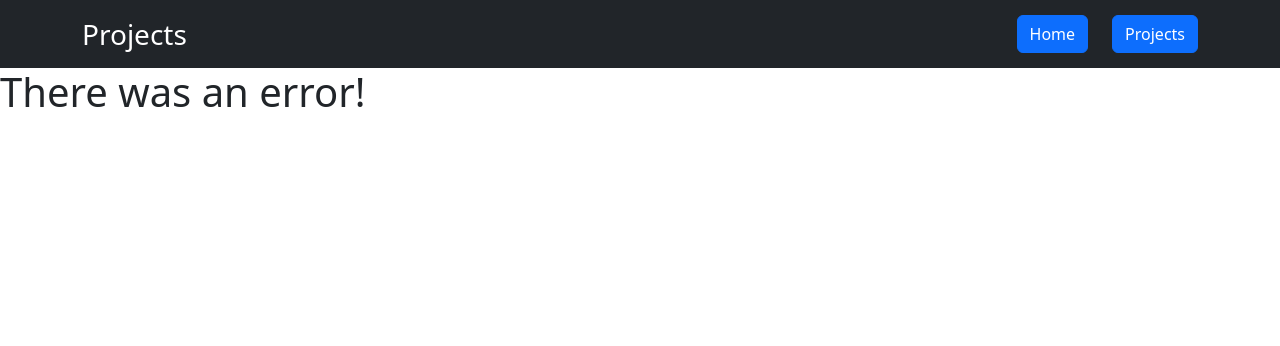
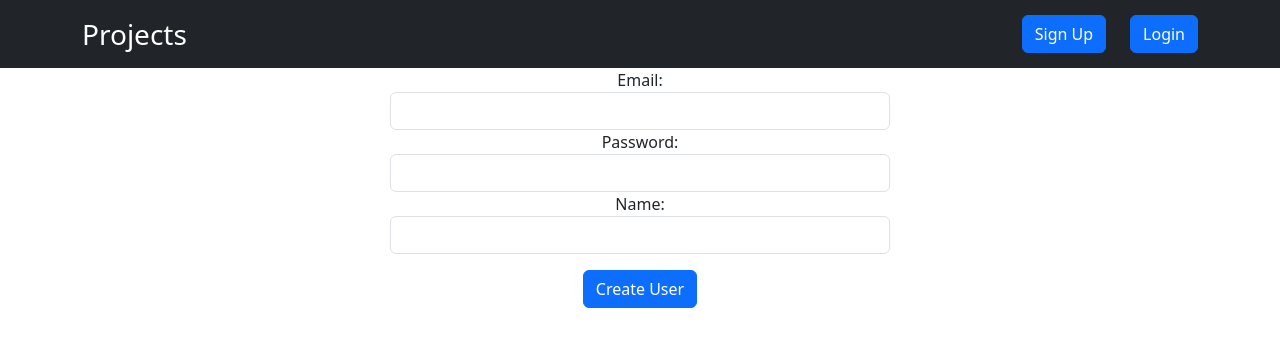
Before and after one commit to KissKrisz215/project-management-client, a React (Create React App) app: page /signup in a window 1280 px wide. Shown: the top 346 px of the page. Built offline with nearby package versions, Linux system fonts and the light colour scheme.

Commit message:
Added AuthContext && Routes for Login & Sign Up

```diff
--- a/src/App.js
+++ b/src/App.js
@@ -10,6 +10,8 @@ import { ProjectDetailsPage } from './pages/ProjectDetailsPage';
 import { ErrorPage } from './pages/ErrorPage';
 import {EditProjectPage} from './pages/EditProjectPage';
 import { TasksDetailsPage } from './pages/TasksDetailsPage';
+import { SignUpPage } from './pages/SignUpPage';
+import {LoginPage} from './pages/LoginPage'
 
 function App() {
 
@@ -23,6 +25,8 @@ function App() {
       <Route path="/projects/:id" element={<ProjectDetailsPage />}></Route>
       <Route path="/projects/edit/:id" element={<EditProjectPage />}></Route>
       <Route path="/tasks/:id" element={<TasksDetailsPage />}></Route>
+      <Route path="/signup" element={<SignUpPage />}></Route>
+      <Route path="/login" element={<LoginPage />}></Route>
       <Route path="*" element={<ErrorPage />}></Route>
     </Routes>
     </div>
--- a/src/components/Navbar.js
+++ b/src/components/Navbar.js
@@ -1,6 +1,11 @@
 import { Link } from "react-router-dom";
+import { useContext } from "react";
+import { AuthContext } from "../context/auth.context";
 
 export function Navbar(){
+
+  const { isLoggedIn, user, logOutUser } = useContext(AuthContext);
+
     return(
       <div className="container-fluid bg-dark">
       <div className="container">
@@ -8,12 +13,23 @@ export function Navbar(){
       <a href="" className="navbar-brand fs-3 fwb-old text-white">Projects</a>
       <div className="collapse navbar-collapse justify-content-end d-flex">
       <div className="navbar-nav gap-4">
-        <Link to="/">
-            <button className="btn btn-primary">Home</button>
-        </Link>
-        <Link to="/projects">
-            <button className="btn btn-primary">Projects</button>
-        </Link>
+      {isLoggedIn && ( <><Link to="/">
+          <button className="btn btn-primary">Home</button>
+      </Link>
+      <Link to="/projects">
+          <button className="btn btn-primary">Projects</button>
+      </Link>
+      <button onClick={logOutUser} className="btn btn-danger">Logout</button>
+      </>
+      )}
+      {!isLoggedIn && <>
+        <Link to="/signup">
+          <button className="btn btn-primary">Sign Up</button>
+      </Link>
+      <Link to="/login">
+          <button className="btn btn-primary">Login</button>
+      </Link>
+      </>}
         </div>
         </div>
       </nav>
--- /dev/null
+++ b/src/context/auth.context.js
@@ -0,0 +1,64 @@
+import React, { useState, useContext, useEffect } from "react";
+import axios from "axios";
+const API_URL = "http://localhost:5005";
+
+const AuthContext = React.createContext();
+
+function AuthProviderWrapper(props){
+    const [isLoggedIn, setIsLoggedIn] = useState(false);
+    const [isLoading, setIsLoading] = useState(true);
+    const [user, setUser] = useState(null);
+
+    const storeToken = (token) => {
+        localStorage.setItem('authToken', token);
+    }
+
+    const authenticateUser = () => {
+        const token = localStorage.getItem("authToken");
+
+        if(token){
+            axios.get(`${API_URL}/auth/verify`, {
+                headers: { Authorization: `Bearer ${token}`}
+            })
+            .then((response) => {
+                const data = response.data;
+                setUser(data);
+                setIsLoading(false);
+                setIsLoggedIn(true);
+            })
+            .catch((error) => {
+                setIsLoggedIn(false);
+                setIsLoading(false);
+                setUser(null);
+            })
+
+        }else{
+            setIsLoading(false);
+            setIsLoggedIn(false);
+            setUser(null);
+        }
+
+    }
+
+    const removeToken = () => {
+        localStorage.removeItem("authToken");
+    }
+
+    const logOutUser = () => {
+        removeToken();
+        authenticateUser();
+    }
+
+    useEffect(() => {
+        authenticateUser();
+    }, [])
+
+    return(
+        <AuthContext.Provider value={{isLoading, isLoggedIn, user, storeToken, authenticateUser,logOutUser}}>
+        {props.children}
+        </AuthContext.Provider>
+    )
+
+}
+
+export { AuthProviderWrapper, AuthContext };
--- a/src/index.js
+++ b/src/index.js
@@ -4,13 +4,16 @@ import './index.css';
 import App from './App';
 import reportWebVitals from './reportWebVitals';
 import { BrowserRouter as Router } from 'react-router-dom';
+import { AuthProviderWrapper } from './context/auth.context';
 import 'bootstrap/dist/css/bootstrap.css';
 
 const root = ReactDOM.createRoot(document.getElementById('root'));
 root.render(
   <React.StrictMode>
   <Router>
+  <AuthProviderWrapper>
     <App />
+    </AuthProviderWrapper>
     </Router>
   </React.StrictMode>
 );
--- /dev/null
+++ b/src/pages/LoginPage.js
@@ -0,0 +1,54 @@
+import axios from "axios";
+import { useState, useContext } from "react";
+import { Link, useNavigate } from "react-router-dom";
+import { AuthContext } from "../context/auth.context";
+
+const API_URL = "http://localhost:5005";
+
+
+export function LoginPage(props){
+
+    const [body, setBody] = useState({email: "", password: ""});
+    const [errorMessage, setErrorMessage] = useState(undefined);
+
+    const {storeToken, authenticateUser} = useContext(AuthContext);
+
+    const navigate = useNavigate();
+
+    const handleInputChange = (e) => {
+        const {name, value} = e.target;
+        setBody((prevBody) => ({...prevBody, [name]: value}));
+    }
+
+    const handleFormSubmit = (e) => {
+        e.preventDefault();
+        axios.post(`${API_URL}/auth/login`, body)
+        .then((response) => {
+            console.log(response.data.authToken)
+            storeToken(response.data.authToken)
+            authenticateUser();
+            navigate("/")
+        })
+        .catch((error) => {
+            const errorDescription = error.response.data.errorMessage;
+            setErrorMessage(errorMessage);
+        })
+    }
+
+    return(
+        <div className="container-fluid">
+        <div className="container d-flex flex-column align-items-center">
+            <form onSubmit={handleFormSubmit} className="w-500 text-center">
+                <label htmlFor="email">Email:</label>
+                <input onChange={handleInputChange} type="email" name="email" id="email" className="form-control" />
+                <label htmlFor="password">Password:</label>
+                <input  onChange={handleInputChange} type="password" name="password" id="password" className="form-control" />
+                <div >
+                <button type="submit" className="btn btn-primary my-3">Login</button>
+                </div>
+            </form>
+            {errorMessage && <p>{errorMessage}</p>}
+        </div>
+    </div>
+    );
+}
--- /dev/null
+++ b/src/pages/SignUpPage.js
@@ -0,0 +1,46 @@
+import axios from "axios";
+import { useState } from "react";
+import {Link, useNavigate} from 'react-router-dom';
+
+const API_URL = "http://localhost:5005";
+
+export function SignUpPage(){
+
+    const [body, setBody] = useState({email: "", password: "", name: ""});
+    const [errorMessage, setErrorMessage] = useState(undefined);
+    const navigate = useNavigate();
+
+    const handleInputChange = (e) => {
+        const {name, value} = e.target;
+        setBody((prevBody) => ({...prevBody, [name] : value}));
+    }
+
+    const handleFormSubmit = (e) => {
+        e.preventDefault();
+        axios.post(`${API_URL}/auth/signup`, body)
+        .then((response) => navigate("/login"))
+        .catch((error) => {
+            const errorDescription = error.response.data.message;
+            setErrorMessage(errorDescription);
+        });
+    }
+
+    return(
+        <div className="container-fluid">
+            <div className="container d-flex flex-column align-items-center">
+                <form onSubmit={handleFormSubmit} className="w-500 text-center">
+                    <label htmlFor="email">Email:</label>
+                    <input onChange={handleInputChange} type="email" name="email" id="email" className="form-control" />
+                    <label htmlFor="password">Password:</label>
+                    <input  onChange={handleInputChange} type="password" name="password" id="password" className="form-control" />
+                    <label htmlFor="name">Name:</label>
+                    <input  onChange={handleInputChange} type="name" name="name" id="name" className="form-control" />
+                    <div >
+                    <button type="submit" className="btn btn-primary my-3">Create User</button>
+                    </div>
+                </form>
+                {errorMessage && <p>{errorMessage}</p>}
+            </div>
+        </div>
+    );
+}
```
